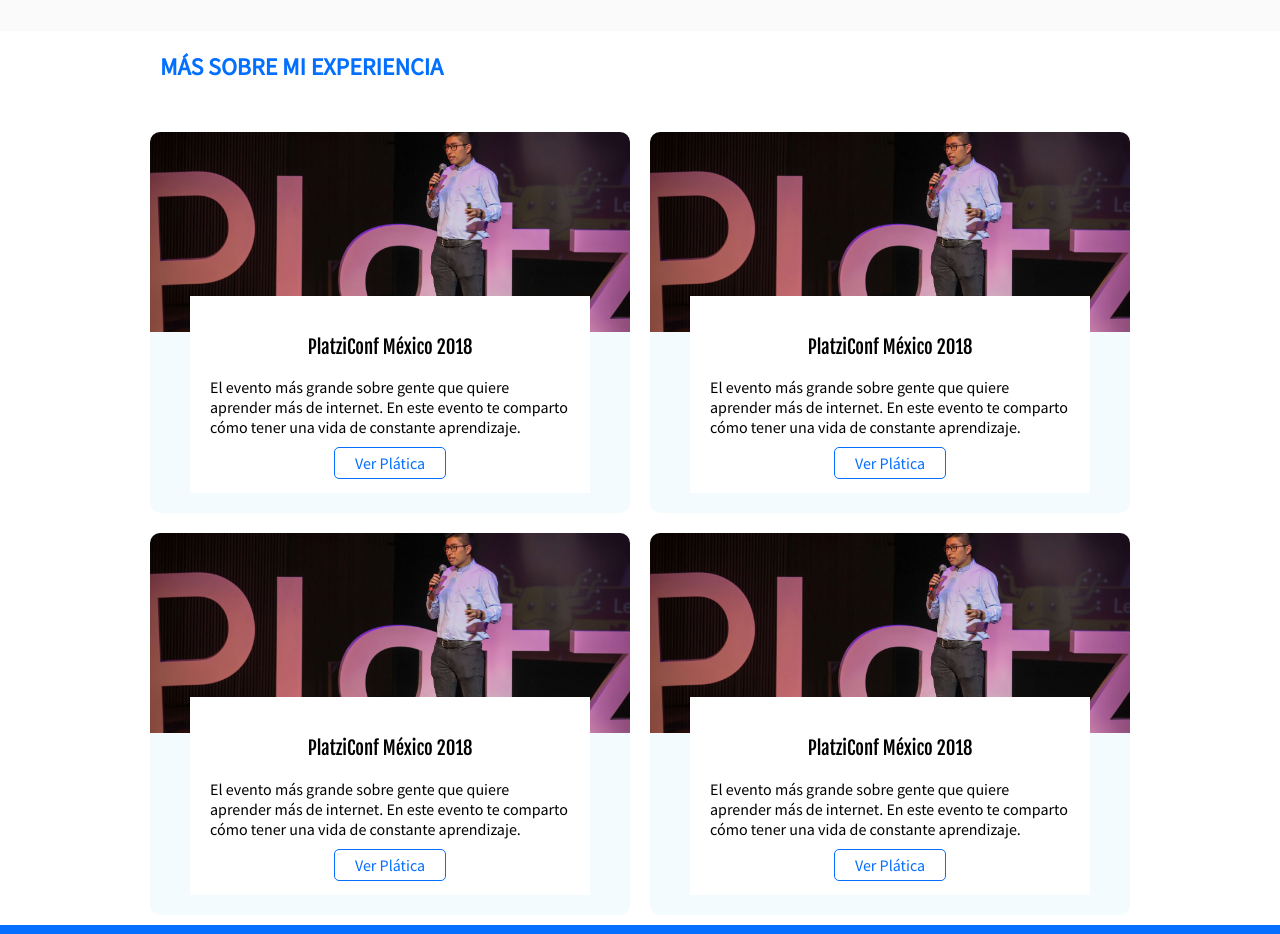
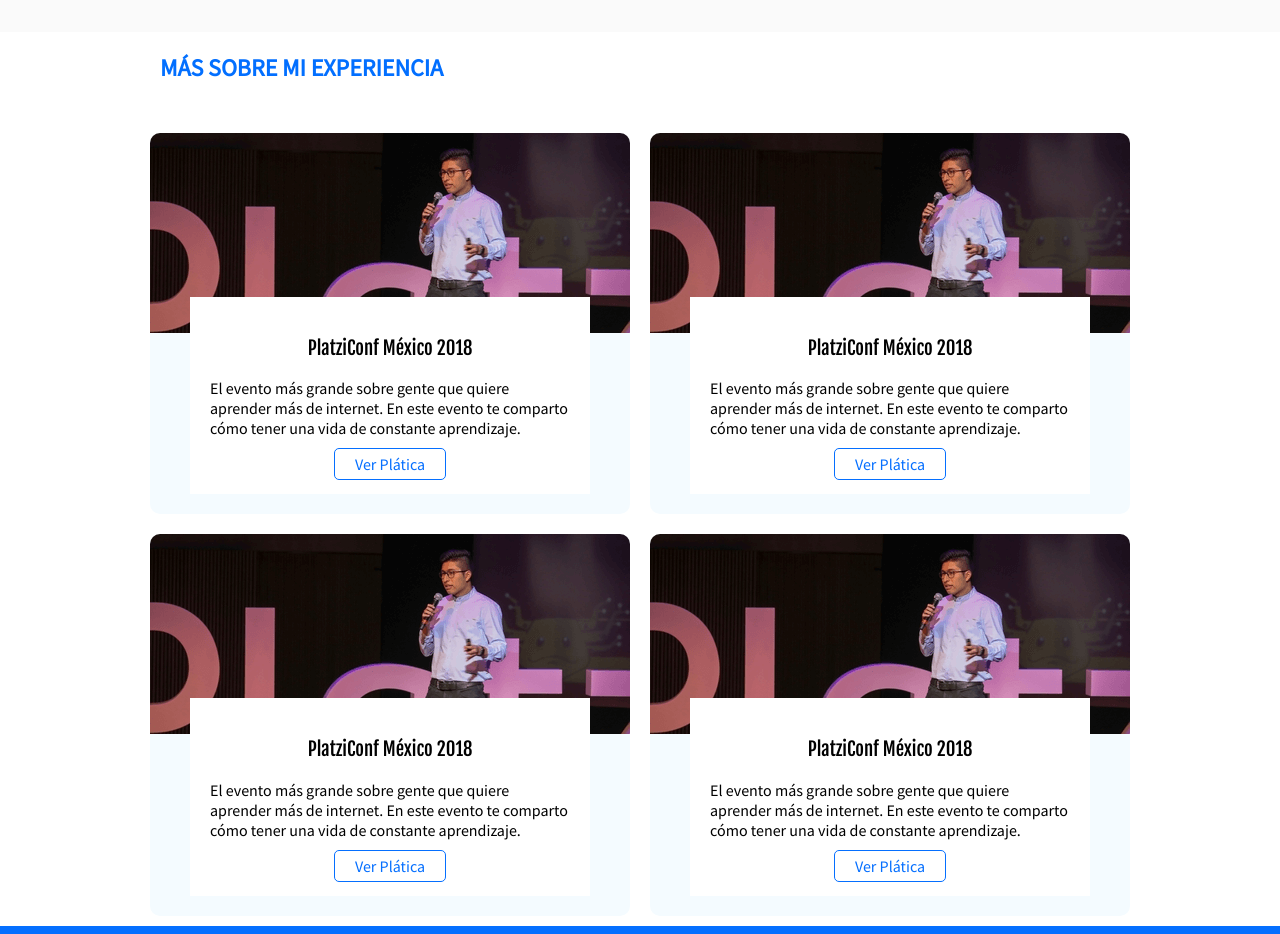
Before and after one commit to Cazelon/curso-pagespeed-insights, a plain HTML site: page index.html in a window 1280 px wide. Shown: the part 1762-2696 px from the top of the page. Drawn offline with Linux system fonts and the light colour scheme.

Commit message:
all images

```diff
--- a/index.html
+++ b/index.html
@@ -87,7 +87,7 @@
       <div class="container">
         <article class="event">
           <figure class="event-imageContainer">
-            <img class="event-image" src="images/platzi-conf.jpg" width="500" alt="">
+            <img class="event-image" src="images/platzi-conf.png" width="500" alt="">
           </figure>
           <div class="event-detail">
             <h3 class="event-title">PlatziConf México 2018</h3>
@@ -97,7 +97,7 @@
         </article>
         <article class="event">
           <figure class="event-imageContainer">
-            <img class="event-image" src="images/platzi-conf.jpg" width="500" alt="">
+            <img class="event-image" src="images/platzi-conf.png" width="500" alt="">
           </figure>
           <div class="event-detail">
             <h3 class="event-title">PlatziConf México 2018</h3>
@@ -107,7 +107,7 @@
         </article>
         <article class="event">
           <figure class="event-imageContainer">
-            <img class="event-image" src="images/platzi-conf.jpg" width="500" alt="">
+            <img class="event-image" src="images/platzi-conf.png" width="500" alt="">
           </figure>
           <div class="event-detail">
             <h3 class="event-title">PlatziConf México 2018</h3>
@@ -117,7 +117,7 @@
         </article>
         <article class="event">
           <figure class="event-imageContainer">
-            <img class="event-image" src="images/platzi-conf.jpg" width="500" alt="">
+            <img class="event-image" src="images/platzi-conf.png" width="500" alt="">
           </figure>
           <div class="event-detail">
             <h3 class="event-title">PlatziConf México 2018</h3>
```
Also changed, not shown: images/logo.png, images/platzi-conf.jpg (deleted), images/platzi-conf.png (added), images/platzi-video-react-native.png, images/platzi.png.
